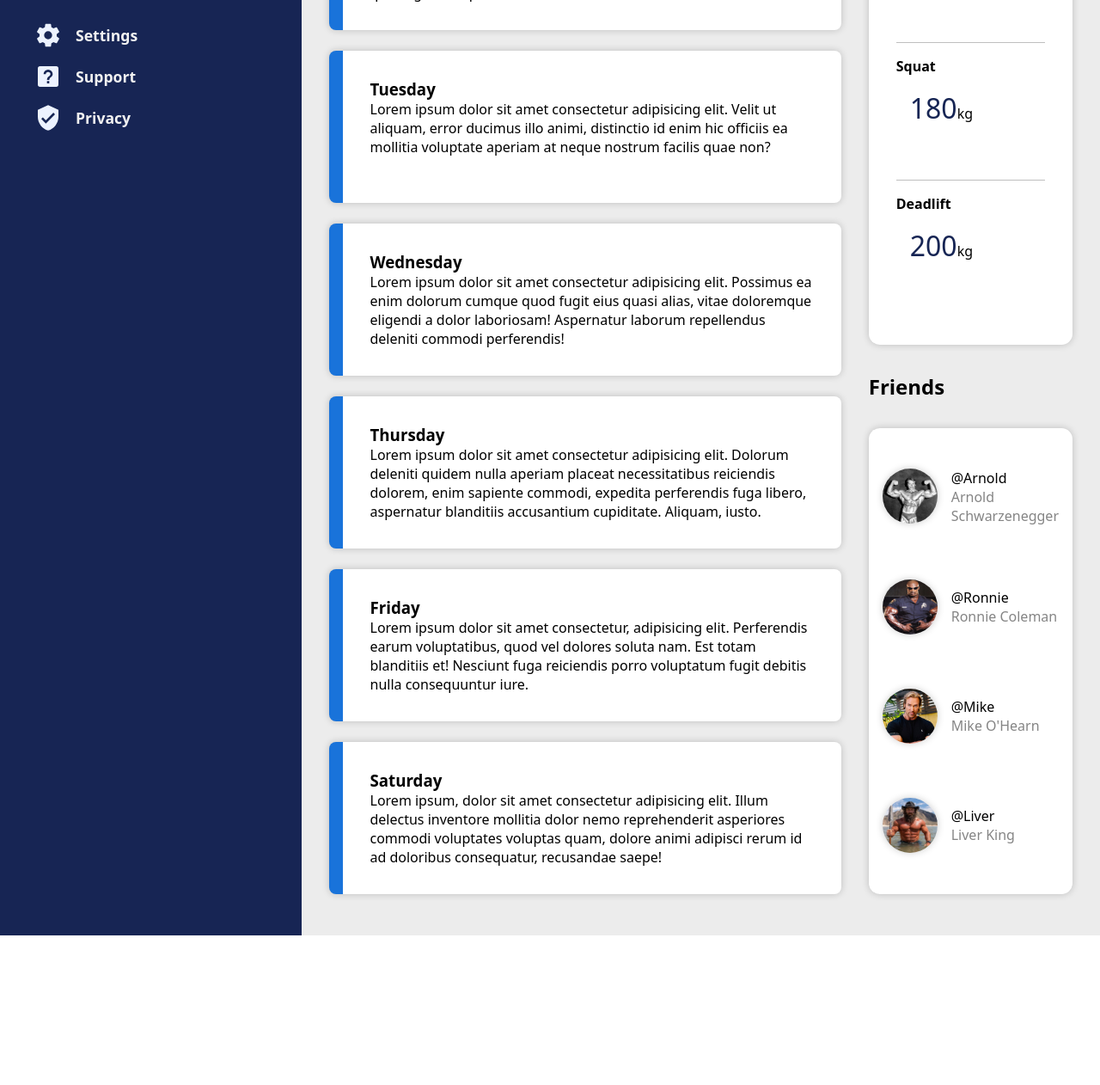
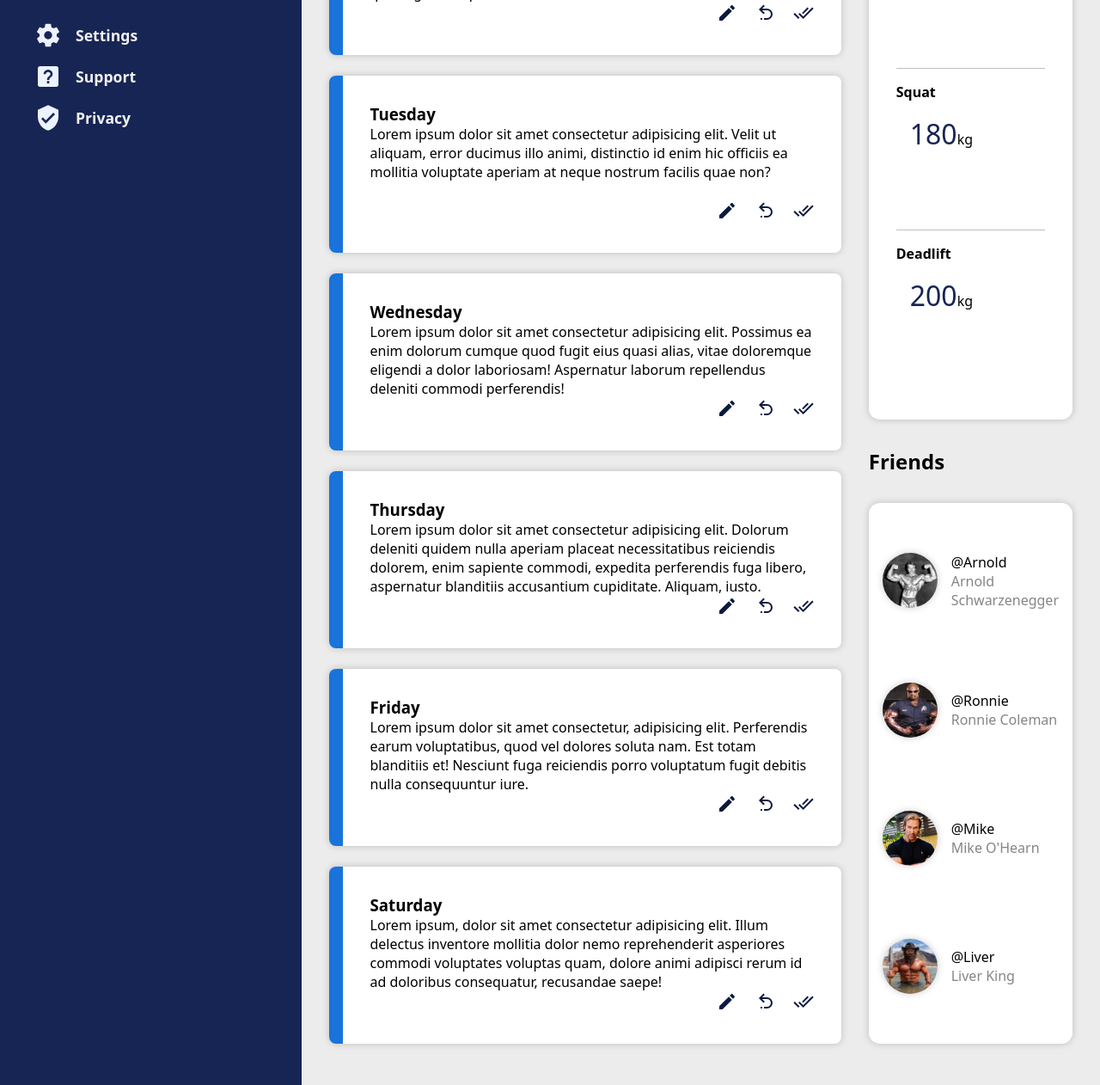
Before and after one commit to schunsie/beefboard, a plain HTML site: page index.html in a window 1280 px wide. Shown: the part 495-1757 px from the top of the page at 86% size. Before the commit the page ends 1583 px from the top, so only its background shows below. Drawn offline with Linux system fonts and the light colour scheme.

Commit message:
Add options to workout cards

```diff
--- a/index.html
+++ b/index.html
@@ -112,26 +112,56 @@
                 <div class="card">
                     <h3>Monday</h3>
                     <p>Lorem ipsum dolor sit amet consectetur adipisicing elit. Amet, sint ipsa facere officia maiores corporis, quisquam totam consectetur rem eum error ipsum cumque at eaque, necessitatibus architecto quo eligendi cupiditate!</p>
+                    <ul class="card-options">
+                        <li><img title="Edit" src="media/icons/pencil.svg" alt="Edit"></li>
+                        <li><img title="Reset" src="media/icons/undo-variant.svg" alt="Reset"></li>
+                        <li><img title="Complete" src="media/icons/check-all.svg" alt="Complete"></li>
+                    </ul>
                 </div>
                 <div class="card">
                     <h3>Tuesday</h3>
                     <p>Lorem ipsum dolor sit amet consectetur adipisicing elit. Velit ut aliquam, error ducimus illo animi, distinctio id enim hic officiis ea mollitia voluptate aperiam at neque nostrum facilis quae non?</p>
+                    <ul class="card-options">
+                        <li><img title="Edit" src="media/icons/pencil.svg" alt="Edit"></li>
+                        <li><img title="Reset" src="media/icons/undo-variant.svg" alt="Reset"></li>
+                        <li><img title="Complete" src="media/icons/check-all.svg" alt="Complete"></li>
+                    </ul>
                 </div>
                 <div class="card">
                     <h3>Wednesday</h3>
                     <p>Lorem ipsum dolor sit amet consectetur adipisicing elit. Possimus ea enim dolorum cumque quod fugit eius quasi alias, vitae doloremque eligendi a dolor laboriosam! Aspernatur laborum repellendus deleniti commodi perferendis!</p>
+                    <ul class="card-options">
+                        <li><img title="Edit" src="media/icons/pencil.svg" alt="Edit"></li>
+                        <li><img title="Reset" src="media/icons/undo-variant.svg" alt="Reset"></li>
+                        <li><img title="Complete" src="media/icons/check-all.svg" alt="Complete"></li>
+                    </ul>
                 </div>
                 <div class="card">
                     <h3>Thursday</h3>
                     <p>Lorem ipsum dolor sit amet consectetur adipisicing elit. Dolorum deleniti quidem nulla aperiam placeat necessitatibus reiciendis dolorem, enim sapiente commodi, expedita perferendis fuga libero, aspernatur blanditiis accusantium cupiditate. Aliquam, iusto.</p>
+                    <ul class="card-options">
+                        <li><img title="Edit" src="media/icons/pencil.svg" alt="Edit"></li>
+                        <li><img title="Reset" src="media/icons/undo-variant.svg" alt="Reset"></li>
+                        <li><img title="Complete" src="media/icons/check-all.svg" alt="Complete"></li>
+                    </ul>
                 </div>
                 <div class="card">
                     <h3>Friday</h3>
                     <p>Lorem ipsum dolor sit amet consectetur, adipisicing elit. Perferendis earum voluptatibus, quod vel dolores soluta nam. Est totam blanditiis et! Nesciunt fuga reiciendis porro voluptatum fugit debitis nulla consequuntur iure.</p>
+                    <ul class="card-options">
+                        <li><img title="Edit" src="media/icons/pencil.svg" alt="Edit"></li>
+                        <li><img title="Reset" src="media/icons/undo-variant.svg" alt="Reset"></li>
+                        <li><img title="Complete" src="media/icons/check-all.svg" alt="Complete"></li>
+                    </ul>
                 </div>
                 <div class="card">
                     <h3>Saturday</h3>
                     <p>Lorem ipsum, dolor sit amet consectetur adipisicing elit. Illum delectus inventore mollitia dolor nemo reprehenderit asperiores commodi voluptates voluptas quam, dolore animi adipisci rerum id ad doloribus consequatur, recusandae saepe!</p>
+                    <ul class="card-options">
+                        <li><img title="Edit" src="media/icons/pencil.svg" alt="Edit"></li>
+                        <li><img title="Reset" src="media/icons/undo-variant.svg" alt="Reset"></li>
+                        <li><img title="Complete" src="media/icons/check-all.svg" alt="Complete"></li>
+                    </ul>
                 </div>
             </div>
 
--- a/style.css
+++ b/style.css
@@ -213,6 +213,26 @@ img[class^='avatar'] {
         border-radius: 0.5rem;
         justify-content: start;
         box-shadow: 0 0 8px 0 rgba(0, 0, 0, 0.2);
+        display: grid;
+        grid-template-rows: auto auto 1fr;
+    }
+
+    .card-options {
+        text-align: right;
+        align-self: end;
+    }
+    .card-options li {
+        list-style: none;
+        display: inline-block;
+    }
+
+    .card-options img {
+        width: 1.5rem;
+        filter: invert(11%) sepia(22%) saturate(3823%) hue-rotate(201deg) brightness(89%) contrast(103%);
+    }
+
+    .card-options li + li {
+        margin-left: 1rem;
     }
 
     div[class*='container'] {
```
Also changed, not shown: media/icons/check-all.svg (added), media/icons/pencil.svg (added), media/icons/undo-variant.svg (added).
